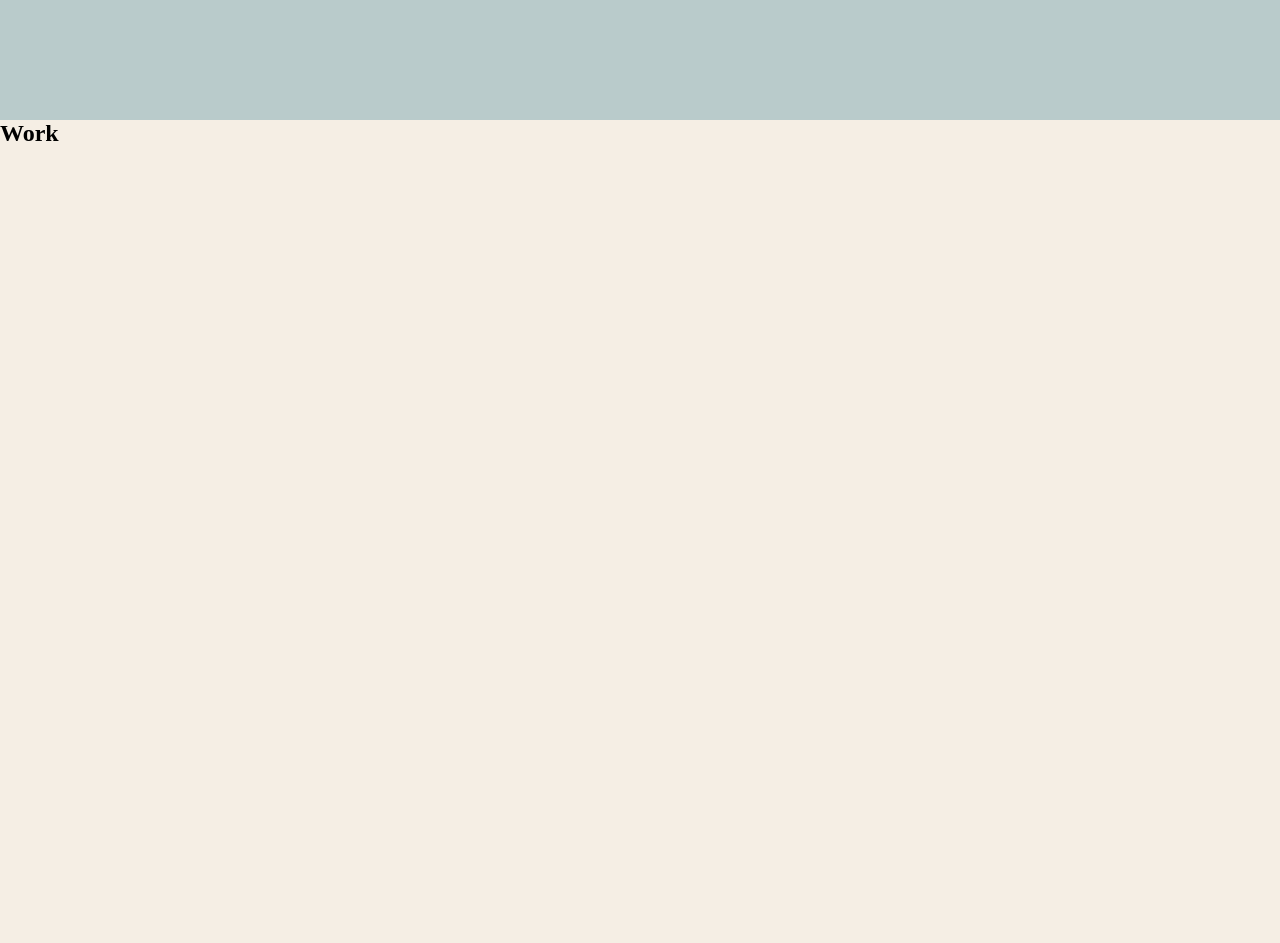
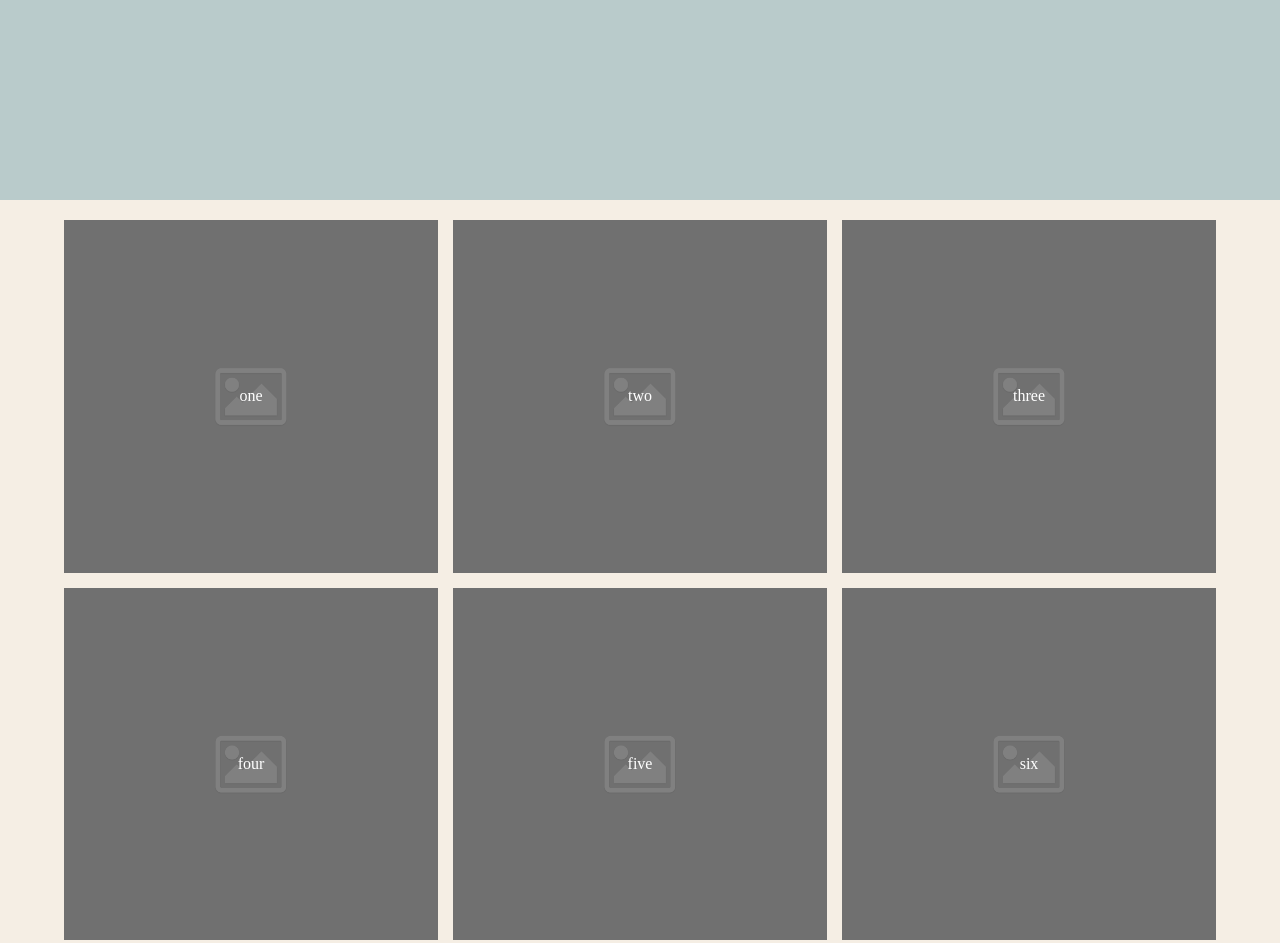
Before and after one commit to PipMombers/portfolio, a plain HTML site: page index.html in a window 1280 px wide. Shown: the part 760-1703 px from the top of the page. Before the commit the page ends 1200 px from the top, so only its background shows below. Drawn offline with Linux system fonts and the light colour scheme.

Commit message:
Add files via upload

```diff
--- a/index.html
+++ b/index.html
@@ -47,8 +47,15 @@
 		</div>
 
 		<!-- werk -->
-		<div class="werk">
-			<h2> Work </h2>
+		<div class="container">
+			<div class="werk">
+				<div class="werk-item"> one </div>
+				<div class="werk-item"> two </div>
+				<div class="werk-item"> three </div>
+				<div class="werk-item"> four </div>
+				<div class="werk-item"> five </div>
+				<div class="werk-item"> six </div>
+			</div>
 		</div>
 
 	</main>
--- a/responsive.css
+++ b/responsive.css
@@ -44,4 +44,26 @@
 		z-index: 1;
 	}
 
+	.kwaliteiten{
+	position: absolute;
+	background-color: #B9CBCB;
+	width: 100%;
+	height: 15em;
+	top: 45em;
+	}
+
 }
+
+@media (min-width: 414px) and (max-width: 736px){
+
+	.werk{
+	width: 90%;
+	height: 100%;
+	grid-template-columns: repeat(2, 1fr);
+  	grid-template-rows: repeat(3, 1fr);
+	grid-gap: 15px;
+	margin: 0px auto;
+	margin-top: 20px;
+	}
+
+}
--- a/stijl.css
+++ b/stijl.css
@@ -110,10 +110,39 @@ nav ul li:first-of-type{
 
 /* main / werk */
 
-.werk{
+.container{
 	position: absolute;
 	background-color: #F5EEE4;
 	width: 100%;
-	height: 20em;
-	top: 55em;
+	height: 50em;
+	top: 60em;
 }
+
+.werk{
+	display: grid;
+	width: 90%;
+	height: 90%;
+	grid-template-columns: repeat(3, 1fr);
+  	grid-template-rows: repeat(2, 1fr);
+	grid-gap: 15px;
+	margin: 0px auto;
+	margin-top: 20px;
+}
+
+.werk-item{
+	display: flex;
+	justify-content: center;
+	align-items: center;
+	background-color: grey;
+	background-blend-mode: multiply;
+	background-image: url(images/placeholder.png);
+	background-size: cover;
+	color: white;
+	background-position: center;
+	transition: all ease-in-out 300ms;
+}
+
+.werk-item:hover{
+	background-blend-mode: initial;
+	color: black;
+}
```
Also changed, not shown: images/placeholder.png (added).
